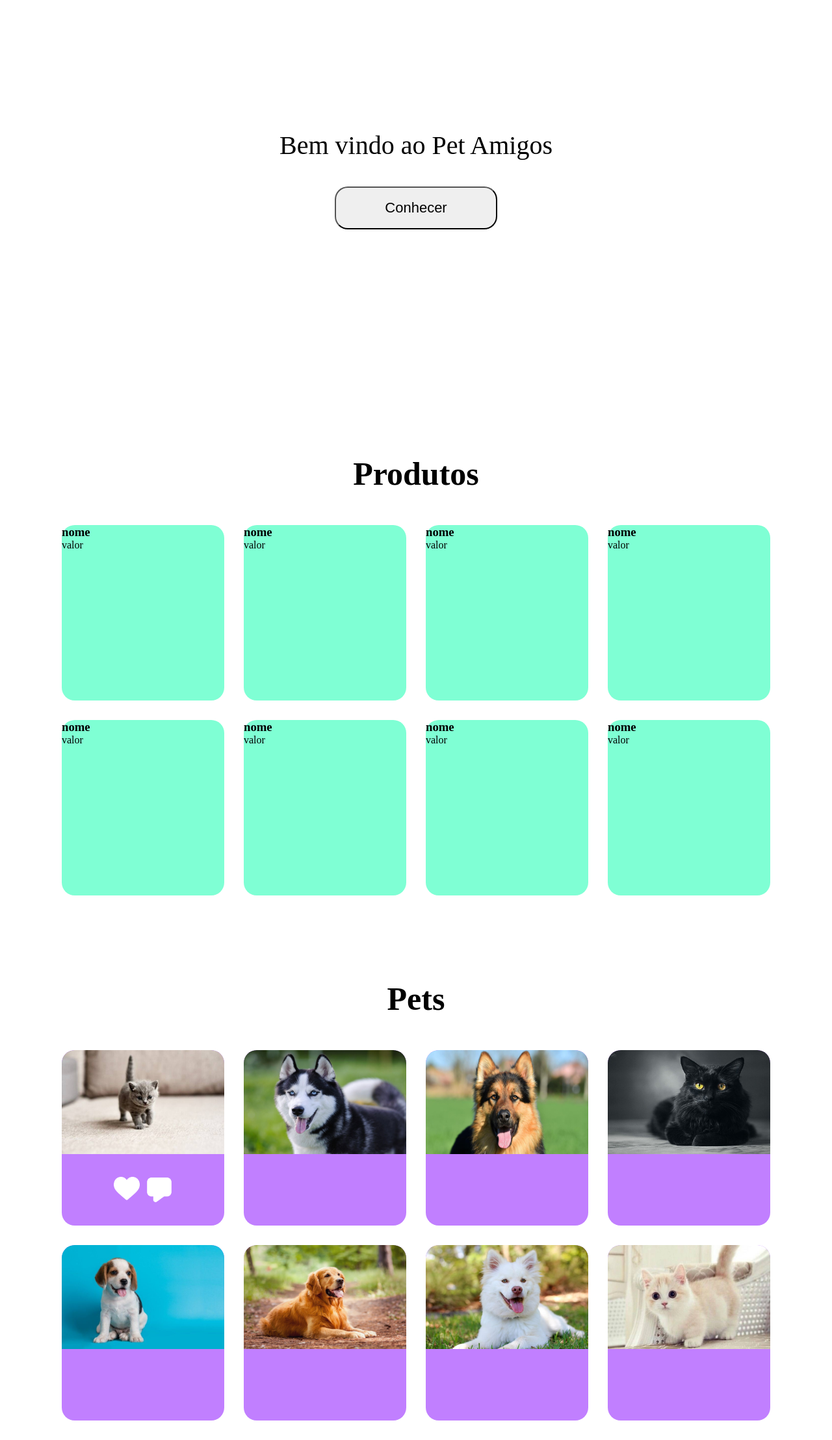
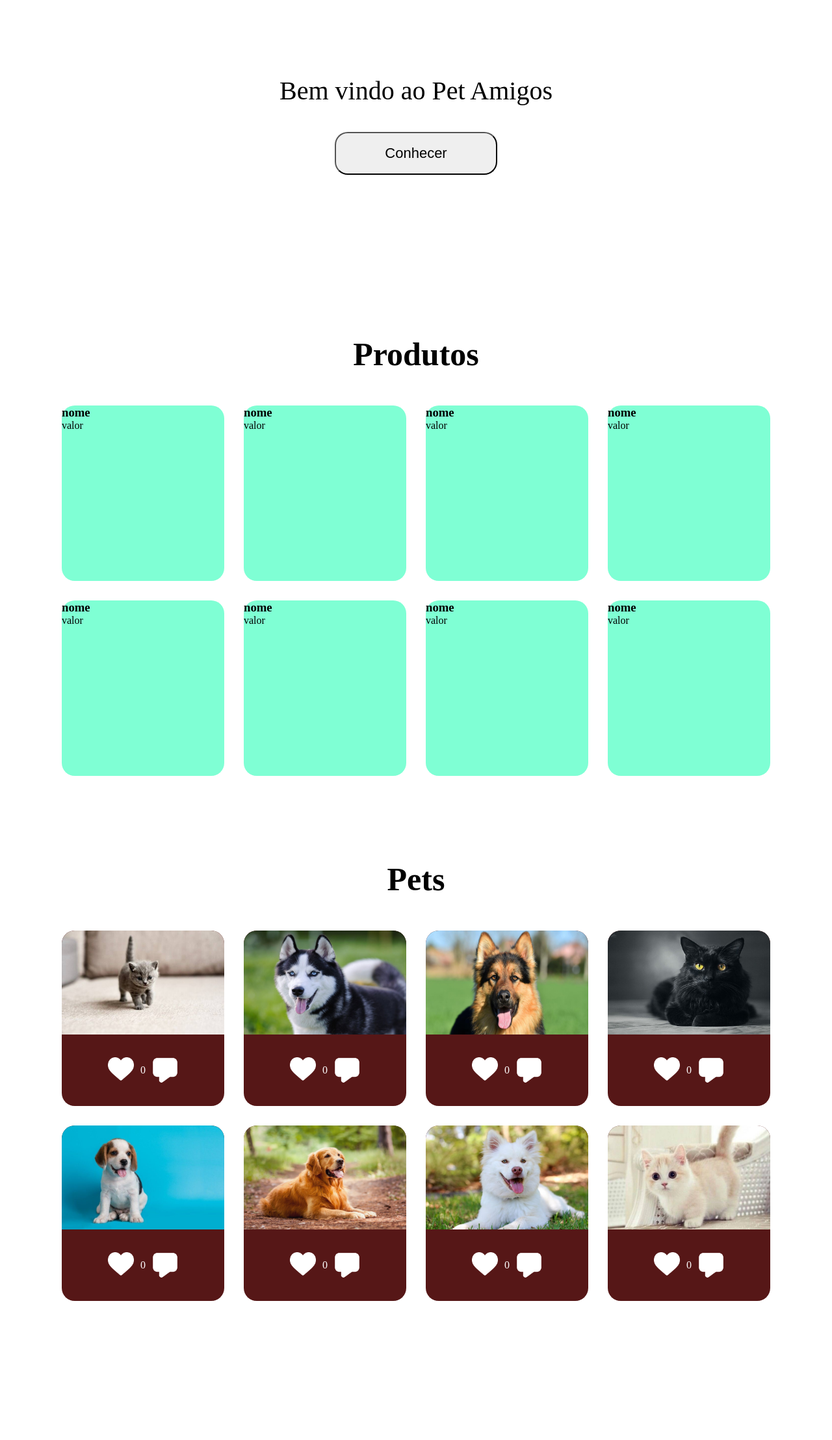
Before and after one commit to filipeavila7/SAEP_ESTUDO, a Flask app: page / in a window 1280 px wide. Shown: the part 184-2400 px from the top of the page at 65% size. After the commit the page ends 2186 px from the top, so only its background shows below. Run offline with Flask 3, Linux system fonts and the light colour scheme; data that the repository does not hold is empty.

Commit message:
curtidas funcionando

```diff
--- a/src/routes.py
+++ b/src/routes.py
@@ -3,6 +3,8 @@ from src.models import usuario_models, post_models, comentario_models, curtida_m
 from flask import render_template, redirect, request, url_for, jsonify
 from src import login_manager
 from flask_login import login_user, login_required, current_user, logout_user
+from sqlalchemy.orm import joinedload
+from sqlalchemy import func
 
 
 
@@ -122,3 +124,77 @@ def curtir_post(post_id):
         db.session.add(nova_curtida)
         db.session.commit()
         return jsonify({"success": True, "curtida": True, "mensagem": "Post curtido!"})
+
+
+
+
+
+
+@app.route("/curtidas_usuario", methods=["GET"])
+@login_required
+def listar_curtidas_usuario():
+    # Busca todas as curtidas do usuário logado
+    curtidas = (
+        db.session.query(
+            curtida_models.Curtida.post_id,
+            curtida_models.Curtida.curtida
+        )
+        .filter_by(usuario_id=current_user.id)
+        .all()
+    )
+
+    # Monta um dicionário no formato { post_id: True/False }
+    resultado = {
+        c.post_id: c.curtida for c in curtidas
+    }
+
+    return jsonify(resultado)
+
+
+
+
+
+
+@app.route("/total_curtidas", methods=["GET"])
+def total_curtidas():
+    # Consulta o total de curtidas por post (curtida=True)
+    resultados = (
+        db.session.query(
+            curtida_models.Curtida.post_id,
+            func.count(curtida_models.Curtida.id).label("total")
+        )
+        .filter_by(curtida=True)  # apenas curtidas ativas
+        .group_by(curtida_models.Curtida.post_id)
+        .all()
+    )
+
+    # Converte em dicionário {post_id: total}
+    total_por_post = {post_id: total for post_id, total in resultados}
+
+    return jsonify(total_por_post)
+
+
+
+
+
+@app.route("/comentarios", methods=["GET"])
+def listar_comentarios():
+    # Busca todos os comentários, já trazendo o usuário relacionado
+    comentarios = (
+        comentario_models.Comentario.query
+        .options(joinedload(comentario_models.Comentario.usuario))
+        .all()
+    )
+
+    resultado = []
+    for c in comentarios:
+        resultado.append({
+            "id": c.id,
+            "post_id": c.post_id,
+            "usuario_id": c.usuario_id,
+            "usuario_nome": getattr(c.usuario, "nome", "Usuário desconhecido"),
+            "texto": c.texto,
+            "eh_do_logado": (current_user.is_authenticated and c.usuario_id == current_user.id)
+        })
+
+    return jsonify(resultado)
--- a/src/static/script.js
+++ b/src/static/script.js
@@ -71,9 +71,13 @@ async function curtirPost(postId, btn) {
       if (data.curtida) {
         btn.src = "static/img/curtido.png";
         btn.classList.add('curtido');
+        // 🔄 Atualiza o contador de curtidas em tempo real
+        atualizarTotais();
       } else {
         btn.src = "static/img/heart.png";
         btn.classList.remove('curtido');
+        // 🔄 Atualiza o contador de curtidas em tempo real
+        atualizarTotais();
       }
     } else {
       console.error(data.mensagem);
@@ -82,30 +86,3 @@ async function curtirPost(postId, btn) {
     console.error('Erro ao curtir post:', error);
   }
 }
-
-// Quando a página carregar
-window.addEventListener("DOMContentLoaded", async () => {
-  try {
-    const res = await fetch("/curtidas_usuario");
-    const curtidas = await res.json(); // { post_id: true/false }
-
-    document.querySelectorAll(".curtir-btn").forEach(btn => {
-      const postId = parseInt(btn.dataset.postId);
-
-      // Atualiza o coração conforme o banco
-      if (curtidas[postId]) {
-        btn.src = "static/img/curtido.png";
-        btn.classList.add("curtido");
-      } else {
-        btn.src = "static/img/heart.png";
-        btn.classList.remove("curtido");
-      }
-
-      // Adiciona clique
-      btn.addEventListener("click", () => curtirPost(postId, btn));
-    });
-
-  } catch (error) {
-    console.error("Erro ao carregar curtidas:", error);
-  }
-});
--- a/src/static/style.css
+++ b/src/static/style.css
@@ -3,6 +3,13 @@
     margin: 0;
     box-sizing: border-box;
     scroll-behavior: smooth;
+}
+
+
+.header{
+    width: 100%;
+    position: fixed;
+    z-index: 1000;
 }
 
 
@@ -37,7 +44,8 @@
     border-top: 3px solid black;
     border-bottom: 3px solid black;
     padding: 25px;
-
+    background-color: rgba(255, 255, 255, 0.2); /* fundo translúcido */
+    backdrop-filter: blur(10px); /* desfoque do que está atrás */
 
 }
 
@@ -70,7 +78,7 @@
 }
 
 .home-content{
-    margin-top: 200px;
+    margin-top: 300px;
     font-size: 40px;
 }
 
@@ -89,6 +97,7 @@
     grid-template-rows: 300px 300px;
     justify-content: center;
     justify-items: center;
+
 }
 
 .prod-section{
@@ -218,7 +227,7 @@
     flex-direction: column;
     width: 250px;
     height: 270px;
-    background-color: rgb(193, 127, 255);
+    background-color: rgb(86, 23, 23);
     border-radius: 20px;
 }
 
@@ -249,3 +258,8 @@
     all: unset;
     width: 40px;
 }
+
+
+span{
+    color: white;
+}
--- a/src/templates/index.html
+++ b/src/templates/index.html
@@ -7,7 +7,8 @@
         <link rel="stylesheet" href="static/style.css">
     </head>
     <body>
-        <header class="cabecalho">
+        <header class="header">
+            <div class="cabecalho">
             <img src alt="logo">
             <h1>PET AMIGOS</h1>
             {% if current_user.is_authenticated %}
@@ -19,9 +20,10 @@
             <!-- Usuário não logado → mostra botão de login -->
             <button id="abrirModal">Login</button>
             {% endif %}
-        </header>
+            </div>
 
-        <nav class="nav-bar">
+
+            <nav class="nav-bar">
             <ul class="nav-links">
                 <li><a href>Home</a></li>
                 <li><a href>Produtos</a></li>
@@ -30,6 +32,9 @@
                 <li><a href>Contato</a></li>
             </ul>
         </nav>
+        </header>
+
+
 
         <section class="home-section">
             <div class="home-content">
@@ -101,58 +106,162 @@
             </div>
         </div>
 
-
         <section class="pet-sec">
             <h2>Pets</h2>
             <div class="pet-container">
-                <div class="card-pet">
+                <div class="card-pet" data-post-id="1">
                     <div class="pet-content">
-                        <img src="static/img/gato.jpg" alt="">
+                        <img src="static/img/gato.jpg" alt>
                         <div class="acoes">
-                            <img  src="static/img/heart.png" class="curtir-btn" onclick="curtirPost(1, this)">
-                            <img  src="static/img/coment.png" alt="comentario">
+                            <img src="static/img/heart.png" class="curtir-btn"
+                                onclick="curtirPost(1, this)">
+                            <span class="total-curtidas">0</span>
+                            <img src="static/img/coment.png" alt="comentario">
                         </div>
                     </div>
                 </div>
 
-                <div class="card-pet">
+                <div class="card-pet" data-post-id="2">
                     <div class="pet-content">
-                        <img src="static/img/raca-de-cachorro-que-parece-um-lobo.jpg" alt="">
+                        <img
+                            src="static/img/raca-de-cachorro-que-parece-um-lobo.jpg"
+                            alt>
+                    </div>
+                    <div class="acoes">
+                        <img src="static/img/heart.png" class="curtir-btn"
+                            onclick="curtirPost(2, this)">
+                        <span class="total-curtidas">0</span>
+                        <img src="static/img/coment.png" alt="comentario">
                     </div>
                 </div>
-                <div class="card-pet">
+                <div class="card-pet" data-post-id="3">
                     <div class="pet-content">
-                        <img src="static/img/Pastor-3x4.jpg" alt="">
+                        <img src="static/img/Pastor-3x4.jpg" alt>
+                    </div>
+                    <div class="acoes">
+                        <img src="static/img/heart.png" class="curtir-btn"
+                            onclick="curtirPost(3, this)">
+                        <span class="total-curtidas">0</span>
+                        <img src="static/img/coment.png" alt="comentario">
                     </div>
                 </div>
-                <div class="card-pet">
+                <div class="card-pet" data-post-id="4">
                     <div class="pet-content">
-                        <img src="static/img/preto.jpeg" alt="">
+                        <img src="static/img/preto.jpeg" alt>
+                    </div>
+                    <div class="acoes">
+                        <img src="static/img/heart.png" class="curtir-btn"
+                            onclick="curtirPost(4, this)">
+                        <span class="total-curtidas">0</span>
+                        <img src="static/img/coment.png" alt="comentario">
                     </div>
                 </div>
-                <div class="card-pet">
+                <div class="card-pet" data-post-id="5">
                     <div class="pet-content">
-                        <img src="static/img/image.png" alt="">
+                        <img src="static/img/image.png" alt>
+                    </div>
+                    <div class="acoes">
+                        <img src="static/img/heart.png" class="curtir-btn"
+                            onclick="curtirPost(5, this)">
+                        <span class="total-curtidas">0</span>
+                        <img src="static/img/coment.png" alt="comentario">
                     </div>
                 </div>
-                <div class="card-pet">
+                <div class="card-pet" data-post-id="6">
                     <div class="pet-content">
-                        <img src="static/img/guia_racas_golden_retriever_dogvibe.jpg" alt="">
+                        <img
+                            src="static/img/guia_racas_golden_retriever_dogvibe.jpg"
+                            alt>
+                    </div>
+                    <div class="acoes">
+                        <img src="static/img/heart.png" class="curtir-btn"
+                            onclick="curtirPost(6, this)">
+                        <span class="total-curtidas">0</span>
+                        <img src="static/img/coment.png" alt="comentario">
                     </div>
                 </div>
-                <div class="card-pet">
+                <div class="card-pet" data-post-id="7">
                     <div class="pet-content">
-                        <img src="static/img/cachorro-que-parece-lobo.jpg" alt="">
+                        <img src="static/img/cachorro-que-parece-lobo.jpg" alt>
+                    </div>
+                    <div class="acoes">
+                        <img src="static/img/heart.png" class="curtir-btn"
+                            onclick="curtirPost(7, this)">
+                        <span class="total-curtidas">0</span>
+                        <img src="static/img/coment.png" alt="comentario">
                     </div>
                 </div>
-                <div class="card-pet">
+                <div class="card-pet" data-post-id="8">
                     <div class="pet-content">
-                        <img src="static/img/gato2.jpg" alt="">
+                        <img src="static/img/gato2.jpg" alt>
+                    </div>
+                    <div class="acoes">
+                        <img src="static/img/heart.png" class="curtir-btn"
+                            onclick="curtirPost(8, this)">
+                        <span class="total-curtidas">0</span>
+                        <img src="static/img/coment.png" alt="comentario">
                     </div>
                 </div>
             </div>
         </section>
 
         <script src="{{ url_for('static', filename='script.js') }}"></script>
+        <script>
+            //  Carregar curtidas ao abrir a página
+            (async function carregarCurtidas() {
+                console.log("🔄 Iniciando fetch de curtidas...");
+
+                try {
+                    const response = await fetch("/curtidas_usuario");
+                    if (!response.ok) throw new Error("Erro na requisição");
+
+                    const curtidas = await response.json();
+                    console.log("Dados recebidos:", curtidas);
+
+                    // Atualiza os corações dos cards
+                    document.querySelectorAll(".card-pet").forEach(card => {
+                        const postId = card.dataset.postId;
+                        const btn = card.querySelector(".curtir-btn");
+
+                        if (!btn) return;
+
+                        if (curtidas[postId]) {
+                            btn.src = "static/img/curtido.png";
+                            btn.classList.add("curtido");
+                            console.log(`❤️ Post ${postId} está curtido`);
+                        } else {
+                            btn.src = "static/img/heart.png";
+                            btn.classList.remove("curtido");
+                            console.log(`🤍 Post ${postId} não está curtido`);
+                        }
+                    });
+
+                } catch (error) {
+                    console.error("💥 Erro ao carregar curtidas:", error);
+                }
+            })();
+
+
+                async function atualizarTotais() {
+                try {
+                    const response = await fetch("/total_curtidas");
+                    const totais = await response.json();
+                    console.log("📊 Totais recebidos:", totais);
+
+                    document.querySelectorAll(".card-pet").forEach(card => {
+                        const postId = card.dataset.postId; // string
+                        const span = card.querySelector(".total-curtidas");
+                        if (span) {
+                            span.textContent = totais[postId] || 0;
+                        }
+                    });
+                } catch (err) {
+                    console.error("💥 Erro ao atualizar totais:", err);
+                }
+            }
+
+            // chama a função para atualizar quando a página carrega
+            atualizarTotais();
+        </script>
     </body>
 </html>
```
